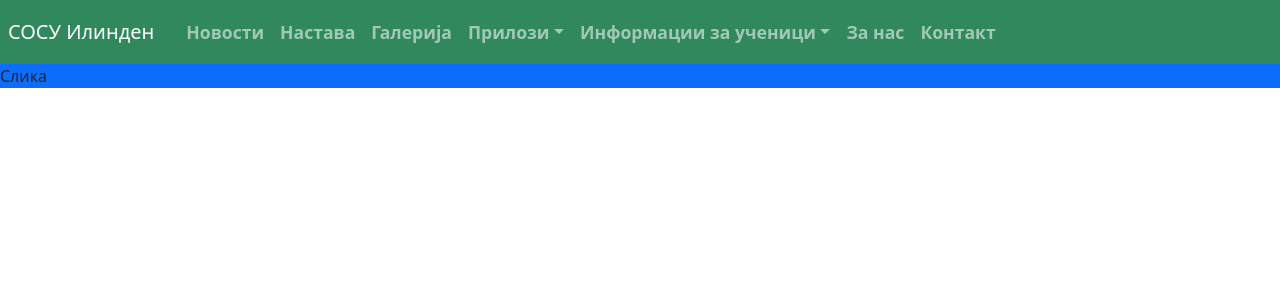
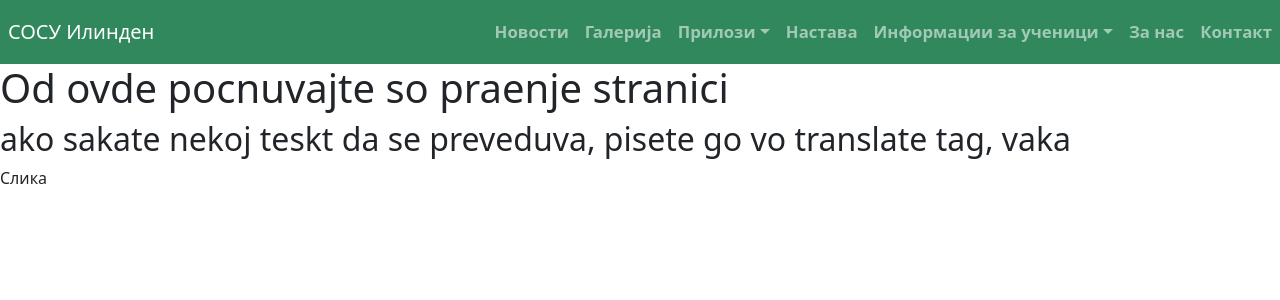
Before and after one commit to Shack-de-Shnaek/massum-school-website, a Django app: page /en/ in a window 1280 px wide. Shown: the top 300 px of the page. Run offline with Django 4.2, Linux system fonts and the light colour scheme; some libraries are stand-ins or nearby versions.

Commit message:
modified navbar

```diff
--- a/static/css/global.css
+++ b/static/css/global.css
@@ -22,7 +22,7 @@ nav > div {
 }
 
 .nav-item a {
-    font-size: 1.1rem;
+    font-size: 1.05rem;
     font-weight: bold;
 }
 
--- a/templates/index.html
+++ b/templates/index.html
@@ -2,5 +2,7 @@
 {% load i18n %}
 
 {% block content %}
-    <p class="bg-primary">{% translate 'Слика' %}</p>
+    <h1>Od ovde pocnuvajte so praenje stranici</h1>
+    <h2>ako sakate nekoj teskt da se preveduva, pisete go vo translate tag, vaka</h2>
+    <p>{% translate 'Слика' %}</p>
 {% endblock %}
--- a/templates/layout/navbar.html
+++ b/templates/layout/navbar.html
@@ -11,12 +11,9 @@
         </div>
 
         <div class="collapse navbar-collapse w-100 bg-primary-green" id="navbarCollapse">
-            <ul class="navbar-nav">
+            <ul class="navbar-nav ms-auto">
                 <li class="nav-item">
                     <a href="" class="nav-link">{% translate 'Новости' %}</a>
-                </li>
-                <li class="nav-item">
-                    <a href="" class="nav-link">{% translate 'Настава' %}</a>
                 </li>
                 <li class="nav-item">
                     <a href="" class="nav-link">{% translate 'Галерија' %}</a>
@@ -36,6 +33,9 @@
                     </ul>
                 </li>
                 <li class="nav-item">
+                    <a href="" class="nav-link">{% translate 'Настава' %}</a>
+                </li>
+                <li class="nav-item dropdown">
                     <a href="" class="nav-link dropdown-toggle" role="button" data-bs-toggle="dropdown">{% translate 'Информации за ученици' %}</a>
                     <ul class="dropdown-menu rounded-0">
                         <li>
```
